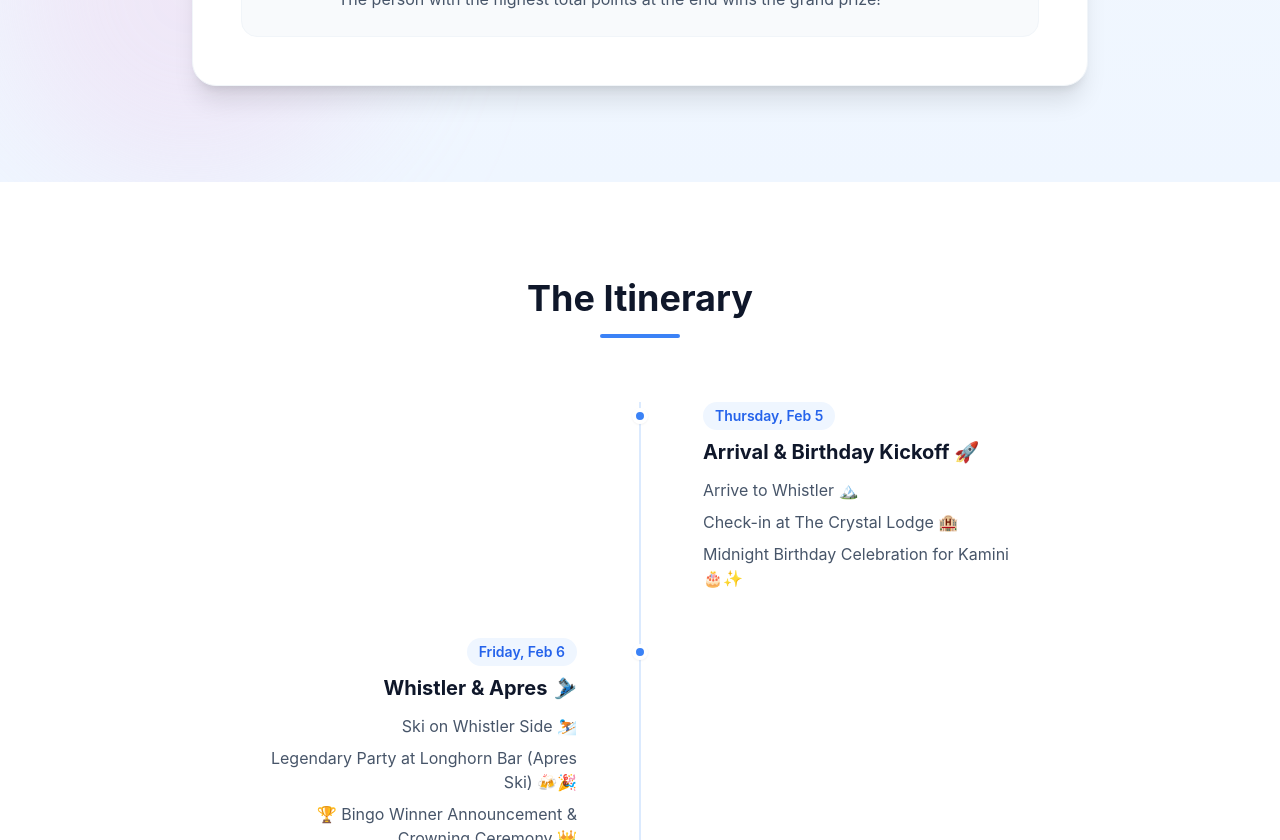
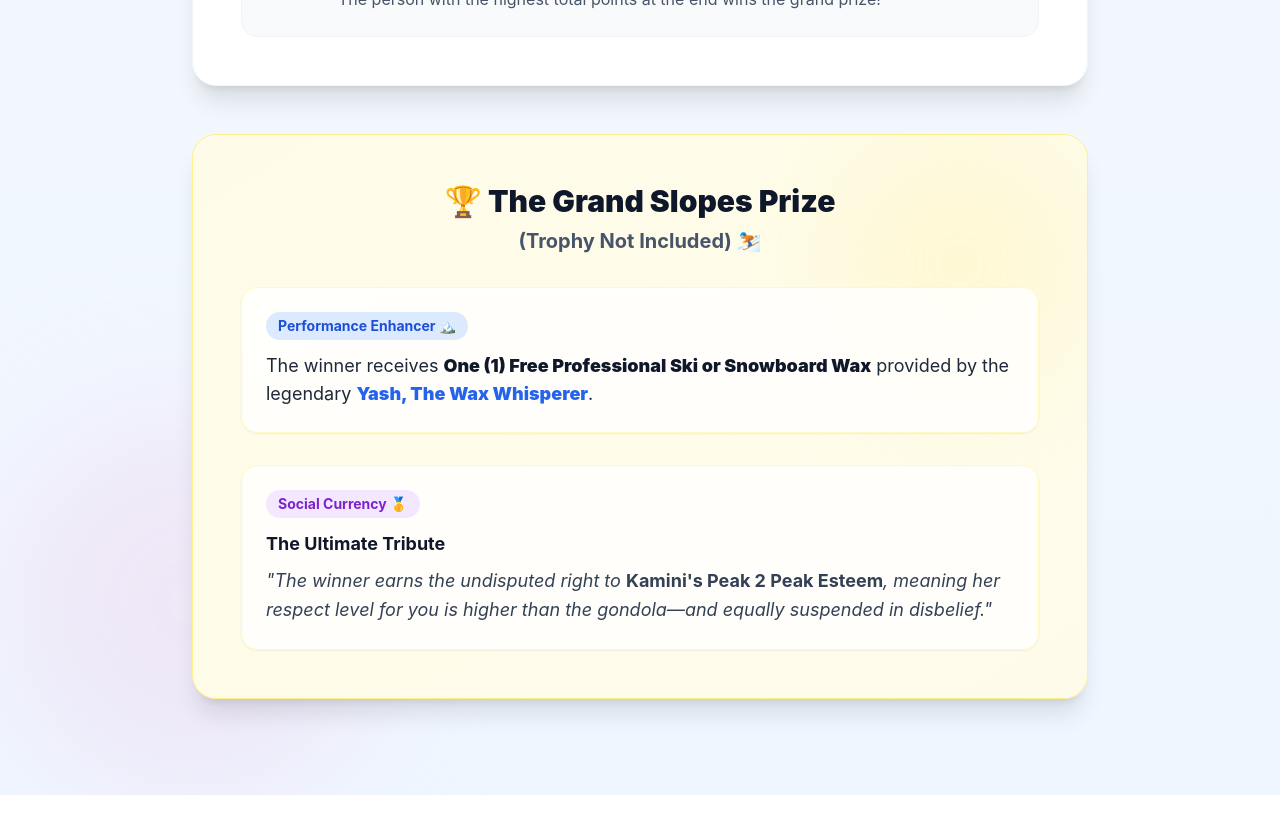
Before and after one commit to yashl/whistler-bingo-2026-frontend, a React (Vite) app: page / in a window 1280 px wide. Shown: the part 1960-2800 px from the top of the page. Built offline with nearby package versions, Linux system fonts and the light colour scheme.

Commit message:
Added prize section to the birthday bingo modal

```diff
--- a/src/components/BirthdayBingo.tsx
+++ b/src/components/BirthdayBingo.tsx
@@ -123,6 +123,44 @@ export default function BirthdayBingo() {
                             </div>
                         </div>
                     </motion.div>
+
+                    {/* Grand Prize Section */}
+                    <motion.div
+                        initial={{ opacity: 0, scale: 0.95 }}
+                        whileInView={{ opacity: 1, scale: 1 }}
+                        viewport={{ once: true }}
+                        className="mt-12 bg-gradient-to-br from-yellow-50 to-amber-50 p-8 md:p-12 rounded-3xl shadow-xl border border-yellow-200 relative overflow-hidden"
+                    >
+                        <div className="absolute top-0 right-0 w-64 h-64 bg-yellow-200 rounded-full mix-blend-multiply filter blur-3xl opacity-20"></div>
+
+                        <h3 className="text-2xl md:text-3xl font-black text-slate-900 mb-8 text-center relative z-10">
+                            🏆 The Grand Slopes Prize <br />
+                            <span className="text-lg md:text-xl font-bold text-slate-600">(Trophy Not Included) ⛷️</span>
+                        </h3>
+
+                        <div className="space-y-8 relative z-10">
+                            {/* Prize 1 */}
+                            <div className="bg-white/80 backdrop-blur-sm p-6 rounded-2xl border border-yellow-100 shadow-sm">
+                                <span className="inline-block bg-blue-100 text-blue-700 font-bold px-3 py-1 rounded-full text-sm mb-3">
+                                    Performance Enhancer 🏔️
+                                </span>
+                                <p className="text-lg text-slate-800">
+                                    The winner receives <strong className="font-black text-slate-900">One (1) Free Professional Ski or Snowboard Wax</strong> provided by the legendary <strong className="font-black text-blue-600">Yash, The Wax Whisperer</strong>.
+                                </p>
+                            </div>
+
+                            {/* Prize 2 */}
+                            <div className="bg-white/80 backdrop-blur-sm p-6 rounded-2xl border border-yellow-100 shadow-sm">
+                                <span className="inline-block bg-purple-100 text-purple-700 font-bold px-3 py-1 rounded-full text-sm mb-3">
+                                    Social Currency 🥇
+                                </span>
+                                <h4 className="text-lg font-bold text-slate-900 mb-2">The Ultimate Tribute</h4>
+                                <p className="text-slate-700 italic text-lg leading-relaxed">
+                                    "The winner earns the undisputed right to <span className="font-bold not-italic">Kamini's Peak 2 Peak Esteem</span>, meaning her respect level for you is higher than the gondola—and equally suspended in disbelief."
+                                </p>
+                            </div>
+                        </div>
+                    </motion.div>
                 </div>
             </div>
         </section>
```
